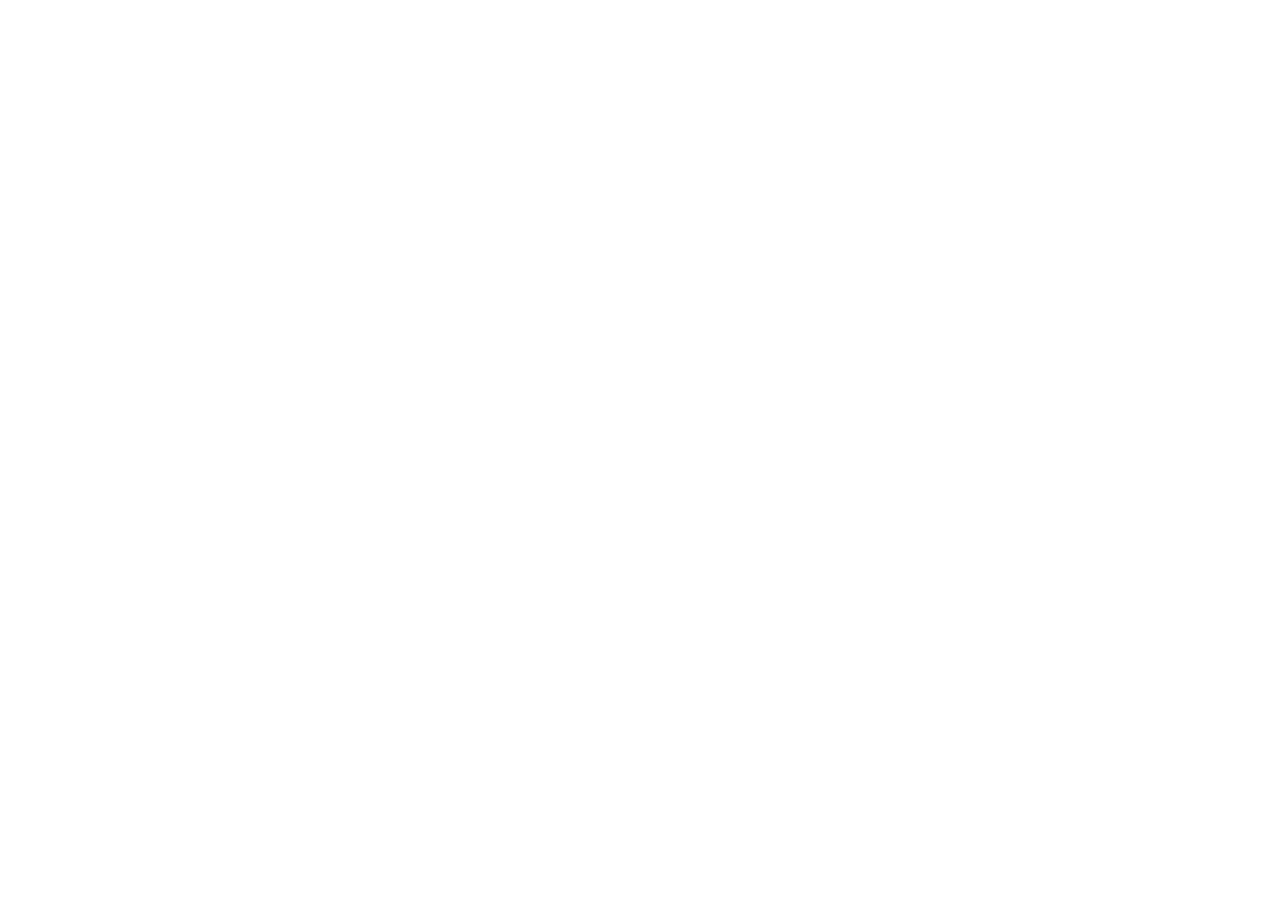
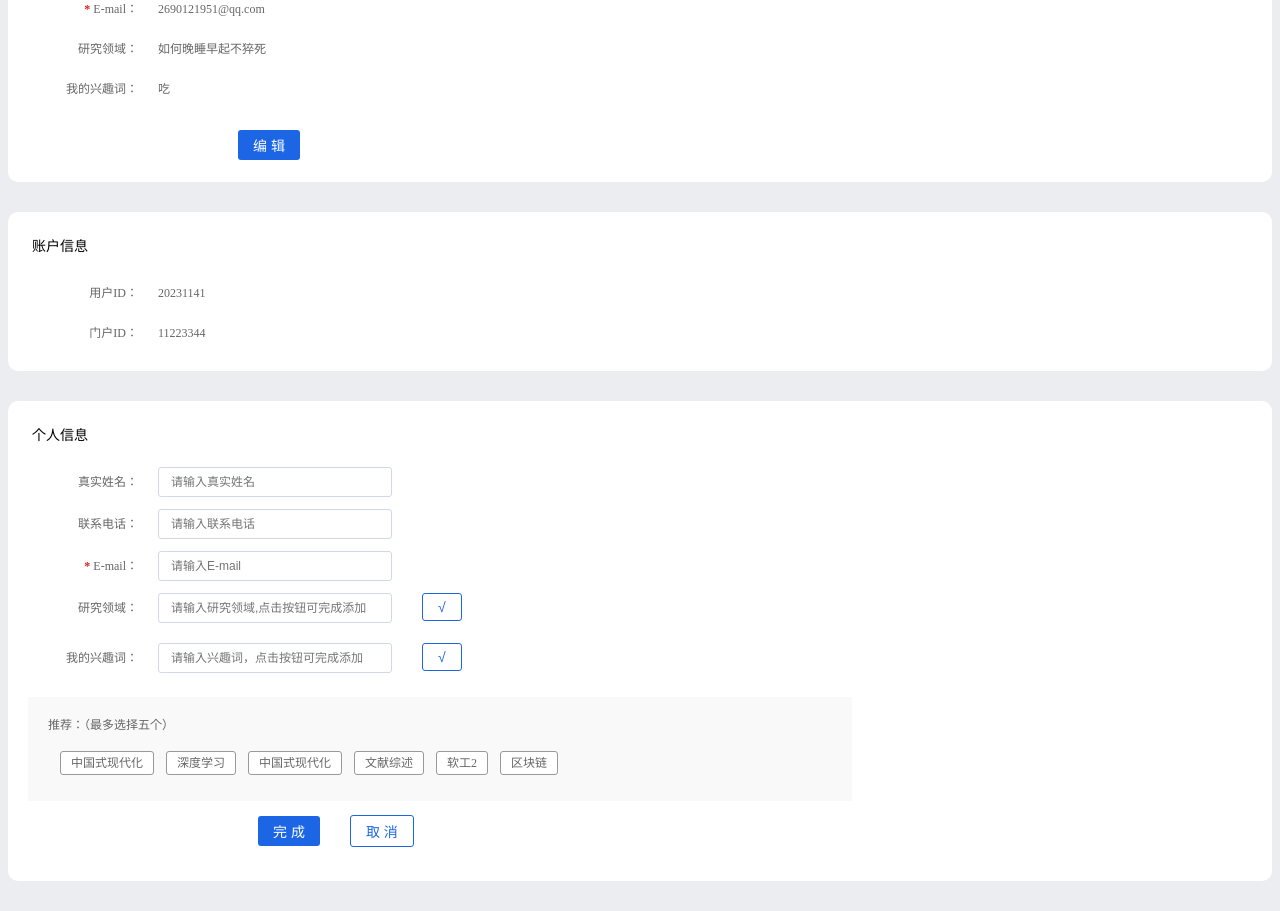
Before and after one commit to ExcitedFrog1s/AceGate, a React (Create React App) app: page / in a window 1280 px wide. Shown: the part 360-1271 px from the top of the page. Before the commit the page ends 800 px from the top, so only its background shows below. Built offline with nearby package versions, Linux system fonts and the light colour scheme.

Commit message:
静态界面

```diff
--- a/src/App.js
+++ b/src/App.js
@@ -1,8 +1,9 @@
+import Information from "./pages/personalinf/Information";
 
 function App() {
   return (
     <div>
-      Hello World!
+      <Information/>
     </div>
   );
 }
--- a/src/index.js
+++ b/src/index.js
@@ -5,6 +5,6 @@
 const root = ReactDOM.createRoot(document.getElementById('root'));
 root.render(
   <React.StrictMode>
-    <App />
+    <App/>
   </React.StrictMode>
 );
--- /dev/null
+++ b/src/pages/personalinf/Edit/index.js
@@ -0,0 +1,82 @@
+import { Button } from 'antd';
+import Item from '../Item';
+import React, { Component } from 'react'
+import Interest from '../Interest';
+
+export default class Edit
+ extends Component {
+  render() {
+    const {accountinfs} = this.props
+    const {interestwords} = this.props
+    return (
+        <div>
+        <div className="informationframe">
+          <h2 className="frametitle">账户信息</h2>
+          {
+            accountinfs.map( inf =>{
+              return<Item key={inf.id} {...inf}/>
+            })
+          }
+        </div>
+        <div className="informationframe">
+          <h2 className="frametitle">个人信息</h2>
+          <div className="list_container">
+            <div className="information_name">
+              <span>真实姓名：</span>
+            </div>
+            <div className="infinput">
+              <input className="input1" type="text" placeholder="请输入真实姓名"/>
+            </div>
+          </div>
+          <div className="list_container">
+            <div className="information_name">
+              <span>联系电话：</span>
+            </div>
+            <div className="infinput">
+              <input className="input1" type="text" placeholder="请输入联系电话"/>
+            </div>
+          </div>
+          <div className="list_container">
+            <div className="information_name">
+              <b style={{color: 'rgb(215, 38, 31)'}}>* </b>
+              <span>E-mail：</span>
+            </div>
+            <div className="infinput">
+              <input className="input1" type="text" placeholder="请输入E-mail"/>
+            </div>
+          </div>
+          <div className="list_container">
+            <div className="information_name">
+              <span>研究领域：</span>
+            </div>
+            <div className="infinput">
+              <input className="input1" type="text" placeholder="请输入研究领域,点击按钮可完成添加"/>
+              <Button className="clickconfirm"> √ </Button>
+            </div>
+          </div>
+          <div className="list_container">
+            <div className="information_name">
+              <span>我的兴趣词：</span>
+            </div>
+            <div className="infinput">
+              <input className="input1" type="text" placeholder="请输入兴趣词，点击按钮可完成添加"/>
+              <Button className="clickconfirm"> √ </Button>
+            </div>
+            <div className="option">
+            <div className="optiontitle">
+                <p>推荐：（最多选择五个）</p>
+                {
+                  interestwords.map( inf =>{
+                    return<Interest key={inf.id} {...inf}/>
+                     })
+                }
+            </div>
+          </div>
+          <Button className="button1">完成</Button>
+          <Button className="button2">取消</Button>
+          </div>
+        </div>
+      </div>
+    )
+  }
+}
--- /dev/null
+++ b/src/pages/personalinf/Frame/index.js
@@ -0,0 +1,33 @@
+import { Button } from 'antd';
+import Item from '../Item';
+import React, { Component } from 'react';
+import '../index.css';
+
+export default class Frame extends Component {
+
+  render() {
+    const {accountinfs} = this.props
+    const {personalinfs} = this.props
+    return (
+      <div>
+        <div className="informationframe">
+          <h2 className="frametitle">账户信息</h2>
+          {
+            accountinfs.map( inf =>{
+              return<Item key={inf.id} {...inf}/>
+            })
+          }
+        </div>
+        <div className="informationframe">
+          <h2 className="frametitle">个人信息</h2>
+          {
+            personalinfs.map( inf =>{
+              return<Item key={inf.id} {...inf}/>
+            })
+          }
+          <Button className="button1">编辑</Button>
+        </div>
+      </div>
+    )
+  }
+}
--- /dev/null
+++ b/src/pages/personalinf/Information/index.js
@@ -0,0 +1,38 @@
+import React, { Component } from 'react'
+import Frame from '../Frame'
+import Edit from '../Edit'
+
+export default class Information extends Component {
+    state = {accountinfs:[
+        {id:'001',name:'用户ID：',value:'20231141'},
+        {id:'002',name:'门户ID：',value:'11223344' }
+      ],
+      personalinfs:[
+        {id:'003',name:'真实姓名：',value:'万光曦', },
+        {id:'004',name:'联系电话：',value:'110119120', },
+        {id:'005',name:'E-mail：',value:'2690121951@qq.com', prefix:'* '},
+        {id:'006',name:'研究领域：',value:'如何晚睡早起不猝死', },
+        {id:'007',name:'我的兴趣词：',value:'吃', }
+      ],
+      interestwords:[
+        {id:'008',value:'中国式现代化'},
+        {id:'009',value:'深度学习'},
+        {id:'010',value:'中国式现代化'},
+        {id:'011',value:'文献综述'},
+        {id:'012',value:'软工2'},
+        {id:'013',value:'区块链'}
+      ]
+    }
+
+  render() {
+    const {accountinfs} = this.state
+    const {personalinfs} = this.state
+    const {interestwords} = this.state
+    return (
+      <div>
+        <Frame accountinfs={accountinfs} personalinfs={personalinfs}/>
+        <Edit accountinfs={accountinfs} interestwords={interestwords}/>
+      </div>
+    )
+  }
+}
--- /dev/null
+++ b/src/pages/personalinf/Interest/index.js
@@ -0,0 +1,13 @@
+import React, { Component } from 'react'
+import '../index.css';
+
+export default class Interest extends Component {
+  render() {
+    const {value} = this.props
+    return (
+        <div className="opton-wrap">
+            <div className="unselect-option">{value}</div>
+        </div>
+    )
+  }
+}
--- /dev/null
+++ b/src/pages/personalinf/Item/index.js
@@ -0,0 +1,19 @@
+import React, { Component } from 'react'
+import '../index.css';
+
+export default class Item extends Component {
+  render() {
+    const {id,name,value,prefix} = this.props
+    return (
+        <div className="list_container">
+            <div className="information_name">
+            <b style={{color: 'rgb(215, 38, 31)'}}>{prefix}</b>
+              <span>{name}</span>
+            </div>
+            <div className="information_value">
+              <span>{value}</span>
+            </div>
+        </div>
+    )
+  }
+}
--- /dev/null
+++ b/src/pages/personalinf/index.css
@@ -0,0 +1,111 @@
+/* by wgx */
+
+/* 账户信息和个人信息框 */
+.informationframe {
+    background: #fff;
+    border-radius: 10px;
+    padding-bottom: 12px;
+    margin-top: 20px;
+    margin-bottom: 30px;
+}
+
+.frametitle{
+    padding: 28px 0 16px 24px;
+    height: 14px;
+    font-size: 14px;
+    font-weight: 500;
+    color: #000;
+    line-height: 14px;
+    padding-bottom: 13px;
+}
+
+.information_name{
+    display: inline-block;
+    width: 110px;
+    text-align: right;
+    color: #666;
+}
+
+.information_value, .infinput{
+    display: inline-block;
+    padding-left: 20px;
+    text-align: right;
+    color: #666;
+}
+
+
+
+.list_container{
+    position: relative;
+    padding-left: 20px;
+    font-size: 12px;
+    font-family: PingFangSC-Regular,PingFang SC;
+    font-weight: 400;
+    line-height: 28px;
+    min-height: 28px;
+    margin-bottom: 12px;
+}
+
+.button1{
+    padding: 5px 15px;
+    margin-left: 230px;
+    margin-top: 15px;
+    border-radius: 3px;
+    border: none;
+    font-size: 14px;
+    background: #1c66e6;
+    color: #fff;
+    margin-bottom: 10px;
+}
+
+.button2, .clickconfirm{
+    padding: 5px 15px;
+    margin-left: 30px;
+    border-radius: 3px;
+    border: 1px solid #1c66e6;
+    font-size: 14px;
+    background: #fff;
+    color:#1c66e6;;
+    margin-bottom: 10px;
+}
+
+
+.input1{
+    width: 220px;
+    color: #333;
+    outline: none;
+    caret-color: #333 !important;
+    font-size: 12px;
+    padding: 7px 0px 7px 12px;
+    border: 1px solid #d2d9e6;
+    border-radius: 3px;
+    background: #ffffff;
+}
+/*  页面底色 */
+body{
+    background: rgb(235,237,240);
+}
+
+.option{
+    max-width: 800px;
+    min-width: 600px;
+    font-size: 12px;
+    margin-top: 16px;
+    color: #666;
+    padding: 2px 4px 50px 20px;
+    background-color: #f9f9fa;
+}
+
+.unselect-option{
+    width:fit-content;
+    padding: 5px 10px;
+    margin-bottom: 12px;
+    margin-left: 12px;
+    border-radius: 3px;
+    border: 1px solid #999;
+    color: #666;
+    background-color: #ffffff;
+    line-height: 12px;
+    cursor: pointer;
+    float: left;
+}
```
